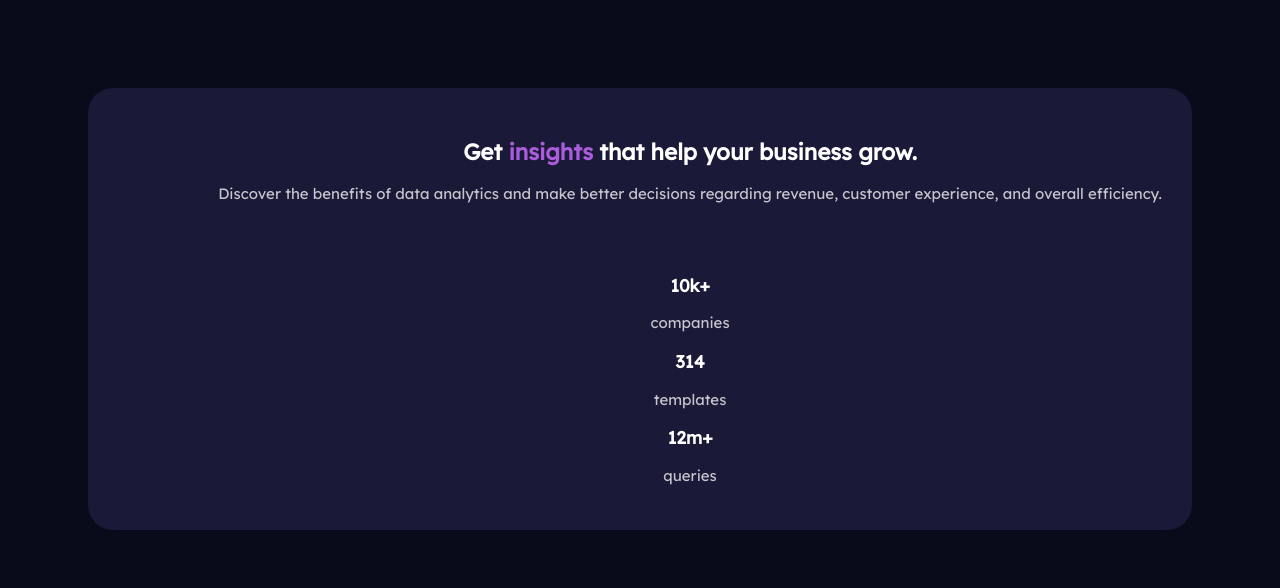
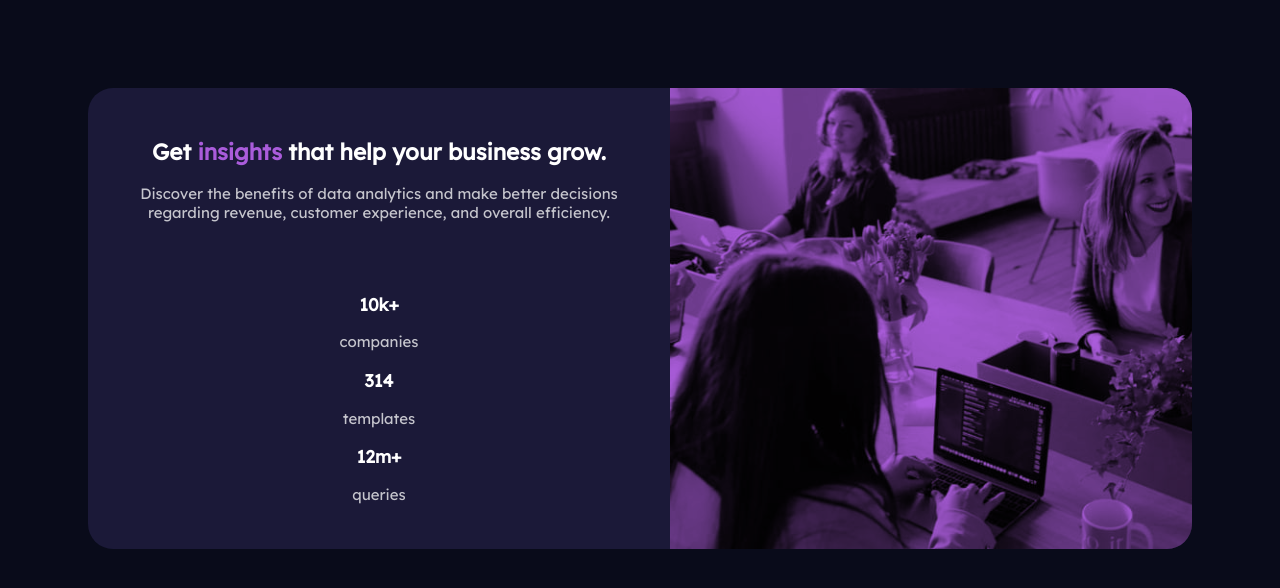
Before and after one commit to jamesebune/frontend, a plain HTML site: page index.html in a window 1280 px wide. Drawn offline with Linux system fonts and the light colour scheme.

Commit message:
added index.html and styles.css file

```diff
--- a/styles.css
+++ b/styles.css
@@ -49,6 +49,7 @@ h1,h2,h3{
     text-align: center;
 }
 
+
 .image{
     min-height: 350px;
     background-color: var(--accent);
@@ -59,22 +60,29 @@ h1,h2,h3{
 
 }
 
-@media (min-width:750px) {
+@media (min-width:40rem) {
     .container{
         display: flex;
-        flex-direction: row-reverse;
+        flex-direction: row;
+
+
     }
 
+
+    .doc{
+        flex-grow: 1;
+        flex-shrink: 1;
+        flex-basis: 350px;
+    }
     .image{
         min-height: 350px;
         background-color: var(--accent);
         background-image: url(images/image-header-mobile.jpg);
         background-size: cover;
         background-blend-mode: multiply;
-        background-repeat: no-repeat; /* trying to make the image move to one side in the desktop mode */
-        background-attachment: fixed;
-        background-position: center;
-
+        flex: 1 1 350px;
+        border-radius: 0 25px 25px 0;
     }
 
+
 }
```
Also changed, not shown: index.html (+0 -1 lines).
